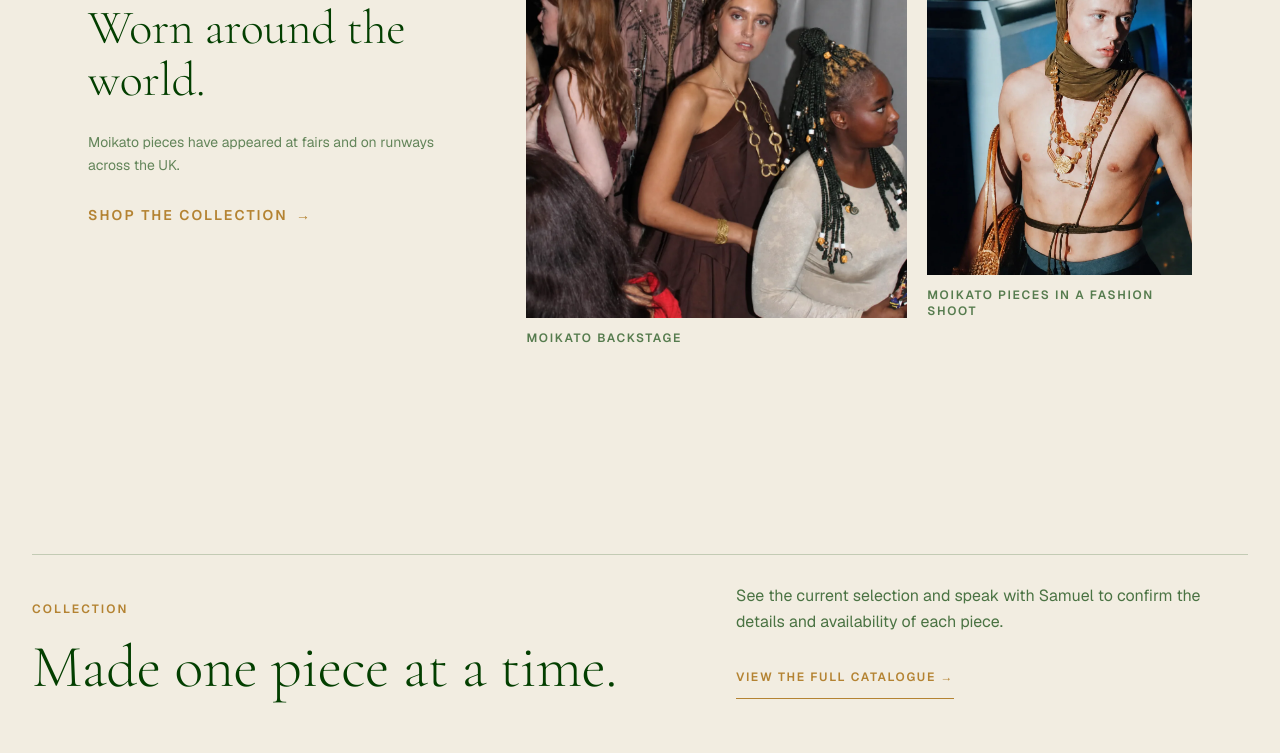
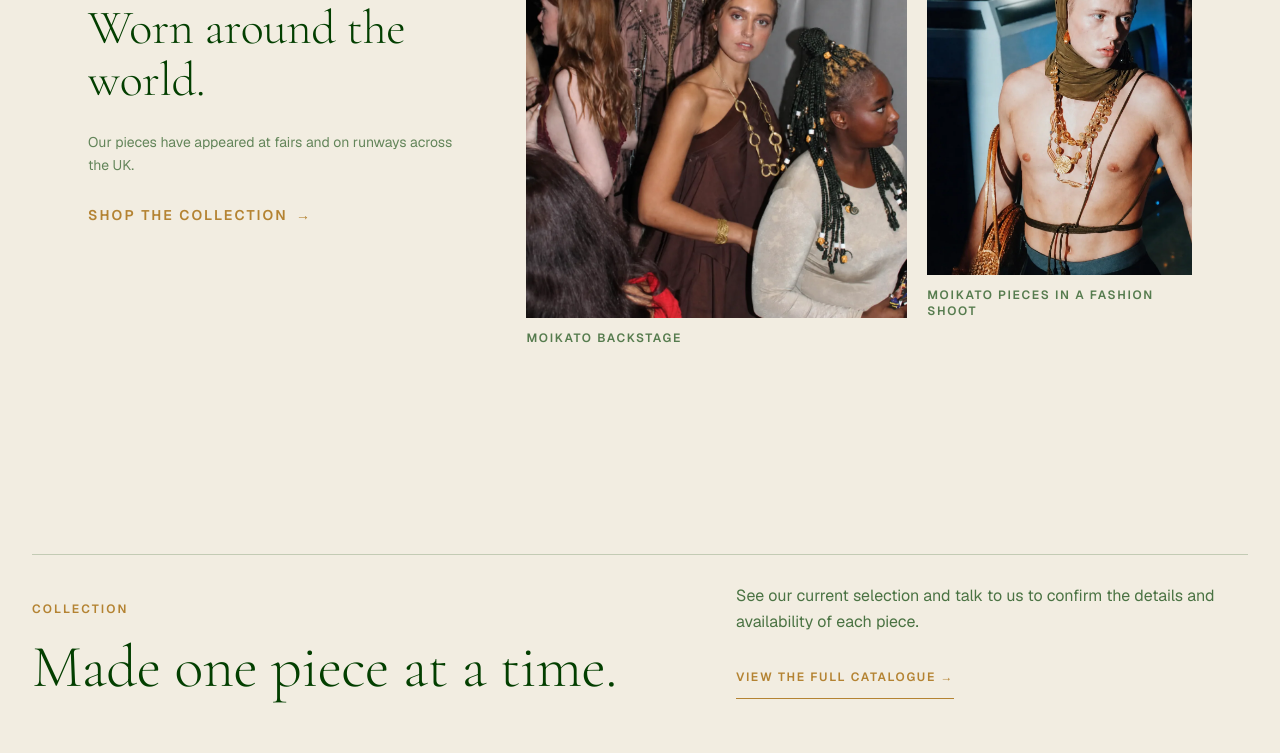
Before and after one commit to JoOoJP/moicato, a Next.js app: page /en in a window 1280 px wide. Shown: the part 1600-2353 px from the top of the page. Built offline with nearby package versions, Linux system fonts and the light colour scheme; no server answers.

Commit message:
refactor(copy): use direct brand voice

```diff
--- a/src/dictionaries/en.js
+++ b/src/dictionaries/en.js
@@ -2,7 +2,7 @@ const dict = {
   meta: {
     title: "Moikato | Handmade Brazilian jewellery",
     description:
-      "Brazilian jewellery handmade with golden grass and other natural materials. Discover pieces by Samuel Moikato.",
+      "Brazilian jewellery handmade with golden grass and other natural materials. Discover our pieces.",
   },
   header: {
     brand: "moikato",
@@ -26,7 +26,7 @@ const dict = {
   },
   manifesto: {
     eyebrow: "Material and craft",
-    line: "Every piece begins at Samuel's table, with Brazilian fibres and work done by hand.",
+    line: "Every piece begins in our studio, with Brazilian fibres and work done by hand.",
     detailLabel: "In the studio",
     detail: "Hand stitching gives the golden grass its shape.",
     craftAlt: "Hands working with natural fibres using artisanal techniques",
@@ -35,7 +35,7 @@ const dict = {
   worn: {
     eyebrow: "Made in Brazil",
     title: "Worn around the world.",
-    caption: "Moikato pieces have appeared at fairs and on runways across the UK.",
+    caption: "Our pieces have appeared at fairs and on runways across the UK.",
     backstageAlt: "Model wearing a golden Moikato necklace and bracelet backstage at a fashion show",
     backstageCaption: "Moikato backstage",
     editorialAlt: "Model wearing handcrafted golden necklaces and a woven-fibre bag in a fashion editorial",
@@ -46,7 +46,7 @@ const dict = {
     eyebrow: "Collection",
     title: "Made one piece at a time.",
     intro:
-      "See the current selection and speak with Samuel to confirm the details and availability of each piece.",
+      "See our current selection and talk to us to confirm the details and availability of each piece.",
     selectionLabel: "Available selection",
     previewLabel: "View image of",
     featuredImage: "/product-bolsa-royale.webp",
@@ -56,7 +56,7 @@ const dict = {
     handmade: "Handmade. Check availability",
     order: "Order",
     note:
-      "As each piece is made by hand, its shape and finish may vary slightly. Samuel confirms the piece, lead time and delivery on WhatsApp before you order.",
+      "As each piece is made by hand, its shape and finish may vary slightly. We confirm the piece, lead time and delivery on WhatsApp before you order.",
     viewCatalog: "View the full catalogue",
     viewPiece: "Discover the piece",
     pieces: [
@@ -158,7 +158,7 @@ const dict = {
         imagePosition: "center",
         imageAlt: "Two handcrafted Spiral Rings in golden grass with green and earthy details",
         description:
-          "A small spiral shaped by the strength of natural forms. Handcrafted in golden grass, the Spiral Ring pairs the fibre's natural glow with coloured details. Several colours are available; Samuel will confirm the current options when you enquire.",
+          "A small spiral shaped by the strength of natural forms. Handcrafted in golden grass, the Spiral Ring pairs the fibre's natural glow with coloured details. Several colours are available; we confirm the current options when you enquire.",
       },
       {
         name: "Entrelaços Earrings",
@@ -307,7 +307,7 @@ const dict = {
     availabilityValue: "Confirmed when ordering",
     order: "Enquire on WhatsApp",
     orderNote:
-      "Samuel will confirm availability, lead time and delivery before completing your order.",
+      "We confirm availability, lead time and delivery before completing your order.",
     related: "You may also like",
     seeAll: "View the full catalogue",
   },
@@ -315,13 +315,13 @@ const dict = {
     eyebrow: "Our story",
     imageAlt: "Samuel Moikato presenting a pair of handcrafted earrings among his pieces",
     quote:
-      "Samuel Moikato makes the pieces by hand with golden grass and other Brazilian materials. The work began at his table and has since reached fairs and runways across the UK.",
+      "We make every piece by hand with golden grass and other Brazilian materials. Our work began at a small table and has since reached fairs and runways across the UK.",
   },
   events: {
     eyebrow: "Fairs & gatherings",
-    title: "Where Moikato has been.",
+    title: "Where we have been.",
     intro:
-      "Samuel presents his pieces at fairs and gatherings outside the studio. These are a few of those occasions.",
+      "We take our pieces to fairs and gatherings outside the studio. These are a few of those occasions.",
     closing:
       "Future appearances will be published here once they are confirmed.",
     events: [
@@ -352,20 +352,20 @@ const dict = {
     eyebrow: "Stockists",
     title: "Bring Moikato into your shop.",
     intro:
-      "Shops and cultural spaces can speak directly with Samuel about stocking Moikato.",
+      "If you represent a shop or cultural space, talk to us about stocking Moikato.",
     details:
-      "Tell Samuel where your shop is and which pieces you are looking for. He will reply with the available selection, quantities and lead time.",
+      "Tell us where your shop is and which pieces you are looking for. We will send the available selection, quantities and lead time.",
     cta: "Enquire about stocking Moikato",
     message:
       "Hello, Samuel! I am interested in stocking Moikato pieces. May I tell you a little about my shop?",
     imageAlt: "Samuel Moikato standing behind a display of jewellery and handcrafted pieces",
-    imageCaption: "Selection and direct contact with Samuel",
+    imageCaption: "Available selection and direct contact",
   },
   eventInvitation: {
-    eyebrow: "Invitations for Samuel Moikato",
-    title: "Invite Samuel to your event.",
+    eyebrow: "Moikato at events",
+    title: "Bring Moikato or invite Samuel.",
     intro:
-      "Samuel takes part in fairs, demonstrations and conversations about the pieces and his work with Brazilian materials.",
+      "You can bring Moikato to fairs and demonstrations or invite Samuel to speak about craft and Brazilian materials.",
     imageAlt: "Samuel Moikato smiling while wearing a handcrafted natural-fibre hat",
     portraitAlt: "Samuel working on a Moikato piece",
     imageCaption: "Samuel Moikato at fairs and gatherings",
@@ -389,7 +389,7 @@ const dict = {
     ],
   },
   footer: {
-    tagline: "Brazilian jewellery handmade by Samuel Moikato.",
+    tagline: "We make Brazilian jewellery by hand, one piece at a time.",
     origin: "Brazil · United Kingdom",
     waMessage: "Hello! I came from Moikato's website and would like to see the pieces.",
     exploreTitle: "Explore",
```
Also changed, not shown: src/dictionaries/pt-BR.js (+17 -17 lines).
